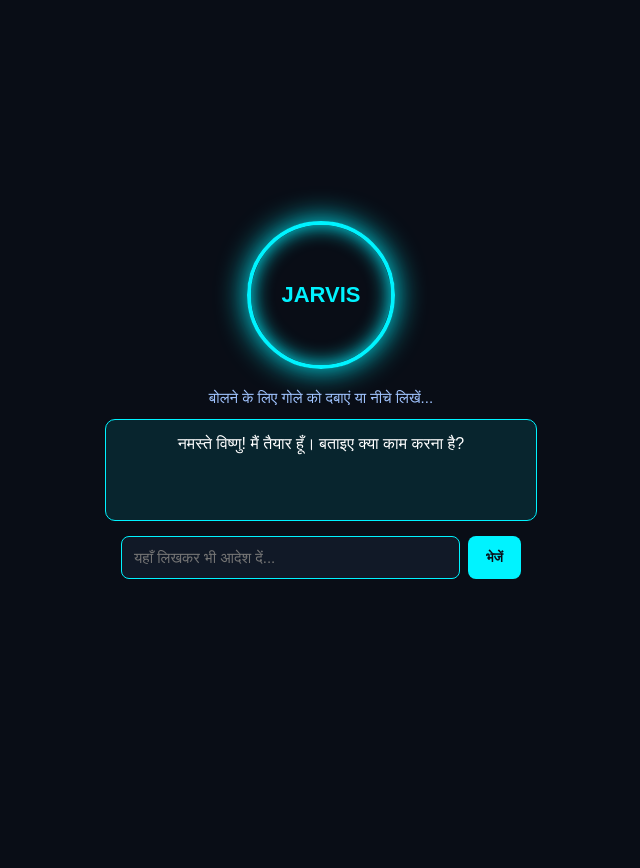
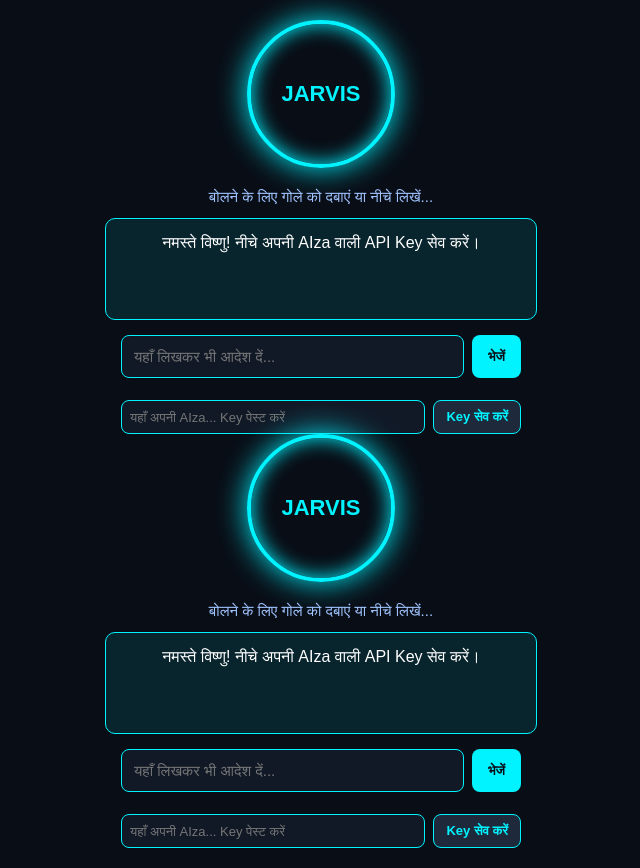
Before and after one commit to vishnubaghe9528/jarvis, a plain HTML site: page index.html in a window 1280 px wide. Shown: the whole page, without its empty margins (319-959 px from the left). Before the commit the page ends 800 px from the top, so only its background shows below. Drawn offline with Linux system fonts and the light colour scheme.

Commit message:
Update index.html

```diff
--- a/index.html
+++ b/index.html
@@ -13,7 +13,7 @@
       flex-direction: column;
       align-items: center;
       justify-content: center;
-      height: 100vh;
+      min-height: 100vh;
       margin: 0;
       padding: 20px;
       text-align: center;
@@ -58,6 +58,7 @@
       width: 100%;
       max-width: 400px;
       gap: 8px;
+      margin-bottom: 12px;
     }
     input {
       flex: 1;
@@ -69,7 +70,7 @@
       font-size: 15px;
     }
     button {
-      padding: 12px 18px;
+      padding: 12px 16px;
       border-radius: 8px;
       border: none;
       background: #00f3ff;
@@ -77,28 +78,57 @@
       font-weight: bold;
       cursor: pointer;
     }
+    .key-box {
+      display: flex;
+      width: 100%;
+      max-width: 400px;
+      gap: 8px;
+      margin-top: 10px;
+    }
+    .key-box input { font-size: 13px; padding: 8px; }
+    .key-box button { font-size: 13px; padding: 8px 12px; background: #1e293b; color: #00f3ff; border: 1px solid #00f3ff; }
   </style>
 </head>
 <body>
 
   <div class="jarvis-orb" id="orb" onclick="activateJarvis()">JARVIS</div>
   <div id="status">बोलने के लिए गोले को दबाएं या नीचे लिखें...</div>
-  <div id="responseBox">नमस्ते विष्णु! मैं तैयार हूँ। बताइए क्या काम करना है?</div>
+  <div id="responseBox">नमस्ते विष्णु! नीचे अपनी AIza वाली API Key सेव करें।</div>
 
   <div class="input-area">
     <input type="text" id="textCmd" placeholder="यहाँ लिखकर भी आदेश दें...">
     <button onclick="sendText()">भेजें</button>
   </div>
 
+  <div class="key-box">
+    <input type="password" id="apiKeyInput" placeholder="यहाँ अपनी AIza... Key पेस्ट करें">
+    <button onclick="saveKey()">Key सेव करें</button>
+  </div>
+
   <script>
-    const API_KEY = "AQ.Ab8RN6JqB3deIVxOqTr40jeOcK9OcCdufDcxYZovNTIRYF1QbA";
+    window.onload = function() {
+      const saved = localStorage.getItem("jarvis_api_key");
+      if (saved) {
+        document.getElementById('apiKeyInput').value = saved;
+        document.getElementById('responseBox').innerText = "नमस्ते विष्णु! मैं तैयार हूँ। बताइए क्या काम करना है?";
+      }
+    };
+
+    function saveKey() {
+      const val = document.getElementById('apiKeyInput').value.trim();
+      if (!val.startsWith("AIza")) {
+        alert("यह AQ वाली Key नहीं चलेगी! कृपया aistudio.google.com से AIza से शुरू होने वाली Key कॉपी करके डालें।");
+        return;
+      }
+      localStorage.setItem("jarvis_api_key", val);
+      document.getElementById('responseBox').innerText = "API Key सुरक्षित सेव हो गई! अब गोले को दबाकर बात करें।";
+      speakHindi("API Key सेव हो गई है विष्णु, अब मैं तैयार हूँ।");
+    }
 
     function speakHindi(text) {
       window.speechSynthesis.cancel();
       const speech = new SpeechSynthesisUtterance(text);
       speech.lang = 'hi-IN';
-      speech.volume = 1;
-      speech.rate = 1;
       window.speechSynthesis.speak(speech);
     }
 
@@ -117,7 +147,7 @@
       const SpeechRec = window.SpeechRecognition || window.webkitSpeechRecognition;
 
       if (!SpeechRec) {
-        status.innerText = "यह ब्राउज़र माइक सपोर्ट नहीं करता, इसे Chrome में खोलें या नीचे लिखें।";
+        status.innerText = "यह ब्राउज़र माइक सपोर्ट नहीं करता, इसे Chrome में खोलें।";
         return;
       }
 
@@ -135,7 +165,7 @@
 
       recognition.onerror = function(e) {
         orb.classList.remove('listening');
-        status.innerText = "माइक में समस्या (" + e.error + ") — इसे Chrome में खोलें या नीचे लिखें।";
+        status.innerText = "माइक में समस्या (" + e.error + ") — दोबारा दबाएं या नीचे लिखें।";
       };
 
       recognition.start();
@@ -143,6 +173,7 @@
 
     async function processCommand(command) {
       const responseBox = document.getElementById('responseBox');
+      const apiKey = localStorage.getItem("jarvis_api_key");
       const lowerCmd = command.toLowerCase();
 
       if (lowerCmd.includes("यूट्यूब") || lowerCmd.includes("youtube")) {
@@ -161,9 +192,16 @@
         return;
       }
 
+      if (!apiKey) {
+        const msg = "पहले नीचे वाले बॉक्स में अपनी AIza वाली API Key डालकर सेव करें।";
+        responseBox.innerText = msg;
+        speakHindi(msg);
+        return;
+      }
+
       responseBox.innerText = "सोच रहा हूँ...";
       try {
-        const response = await fetch(`https://generativelanguage.googleapis.com/v1beta/models/gemini-2.5-flash:generateContent?key=${API_KEY}`, {
+        const response = await fetch(`https://generativelanguage.googleapis.com/v1beta/models/gemini-2.5-flash:generateContent?key=${apiKey}`, {
           method: 'POST',
           headers: { 'Content-Type': 'application/json' },
           body: JSON.stringify({
@@ -174,16 +212,138 @@
         });
 
         const data = await response.json();
+        if (data.error) {
+          responseBox.innerText = "Google एरर: " + data.error.message;
+          return;
+        }
         const aiReply = data.candidates[0].content.parts[0].text.replace(/\*/g, "");
         responseBox.innerText = aiReply;
         speakHindi(aiReply);
 
       } catch (error) {
-        const errMsg = "नेटवर्क या API Key में कोई समस्या है, कृपया जांचें।";
-        responseBox.innerText = errMsg;
-        speakHindi(errMsg);
+        responseBox.innerText = "इंटरनेट या कनेक्शन में समस्या है, कृपया जांचें।";
       }
     }
   </script>
 </body>
 </html>
+<!DOCTYPE html>
+<html lang="hi">
+<head>
+  <meta charset="UTF-8">
+  <meta name="viewport" content="width=device-width, initial-scale=1.0">
+  <title>JARVIS AI</title>
+  <style>
+    body {
+      background-color: #090d16;
+      color: #00f3ff;
+      font-family: sans-serif;
+      display: flex;
+      flex-direction: column;
+      align-items: center;
+      justify-content: center;
+      min-height: 100vh;
+      margin: 0;
+      padding: 20px;
+      text-align: center;
+      box-sizing: border-box;
+    }
+    .jarvis-orb {
+      width: 140px;
+      height: 140px;
+      border-radius: 50%;
+      border: 4px solid #00f3ff;
+      box-shadow: 0 0 30px #00f3ff, inset 0 0 20px #00f3ff;
+      display: flex;
+      align-items: center;
+      justify-content: center;
+      font-size: 22px;
+      font-weight: bold;
+      cursor: pointer;
+      margin-bottom: 20px;
+      transition: 0.3s;
+    }
+    .listening {
+      border-color: #ff2a5f;
+      box-shadow: 0 0 50px #ff2a5f, inset 0 0 30px #ff2a5f;
+      color: #ff2a5f;
+      transform: scale(1.1);
+    }
+    #status { font-size: 15px; color: #a0c4ff; margin-bottom: 12px; }
+    #responseBox {
+      background: rgba(0, 243, 255, 0.1);
+      border: 1px solid #00f3ff;
+      border-radius: 10px;
+      padding: 15px;
+      width: 100%;
+      max-width: 400px;
+      min-height: 70px;
+      color: #ffffff;
+      font-size: 16px;
+      margin-bottom: 15px;
+    }
+    .input-area {
+      display: flex;
+      width: 100%;
+      max-width: 400px;
+      gap: 8px;
+      margin-bottom: 12px;
+    }
+    input {
+      flex: 1;
+      padding: 12px;
+      border-radius: 8px;
+      border: 1px solid #00f3ff;
+      background: #111927;
+      color: white;
+      font-size: 15px;
+    }
+    button {
+      padding: 12px 16px;
+      border-radius: 8px;
+      border: none;
+      background: #00f3ff;
+      color: #090d16;
+      font-weight: bold;
+      cursor: pointer;
+    }
+    .key-box {
+      display: flex;
+      width: 100%;
+      max-width: 400px;
+      gap: 8px;
+      margin-top: 10px;
+    }
+    .key-box input { font-size: 13px; padding: 8px; }
+    .key-box button { font-size: 13px; padding: 8px 12px; background: #1e293b; color: #00f3ff; border: 1px solid #00f3ff; }
+  </style>
+</head>
+<body>
+
+  <div class="jarvis-orb" id="orb" onclick="activateJarvis()">JARVIS</div>
+  <div id="status">बोलने के लिए गोले को दबाएं या नीचे लिखें...</div>
+  <div id="responseBox">नमस्ते विष्णु! नीचे अपनी AIza वाली API Key सेव करें।</div>
+
+  <div class="input-area">
+    <input type="text" id="textCmd" placeholder="यहाँ लिखकर भी आदेश दें...">
+    <button onclick="sendText()">भेजें</button>
+  </div>
+
+  <div class="key-box">
+    <input type="password" id="apiKeyInput" placeholder="यहाँ अपनी AIza... Key पेस्ट करें">
+    <button onclick="saveKey()">Key सेव करें</button>
+  </div>
+
+  <script>
+    window.onload = function() {
+      const saved = localStorage.getItem("jarvis_api_key");
+      if (saved) {
+        document.getElementById('apiKeyInput').value = saved;
+        document.getElementById('responseBox').innerText = "नमस्ते विष्णु! मैं तैयार हूँ। बताइए क्या काम करना है?";
+      }
+    };
+
+    function saveKey() {
+      const val = document.getElementById('apiKeyInput').value.trim();
+      if (!val.startsWith("AIza")) {
+        alert("यह AQ वाली Key नहीं चलेगी! कृपया aistudio.google.com से AIza से शुरू होने वाली Key कॉपी करके डालें।");
```
